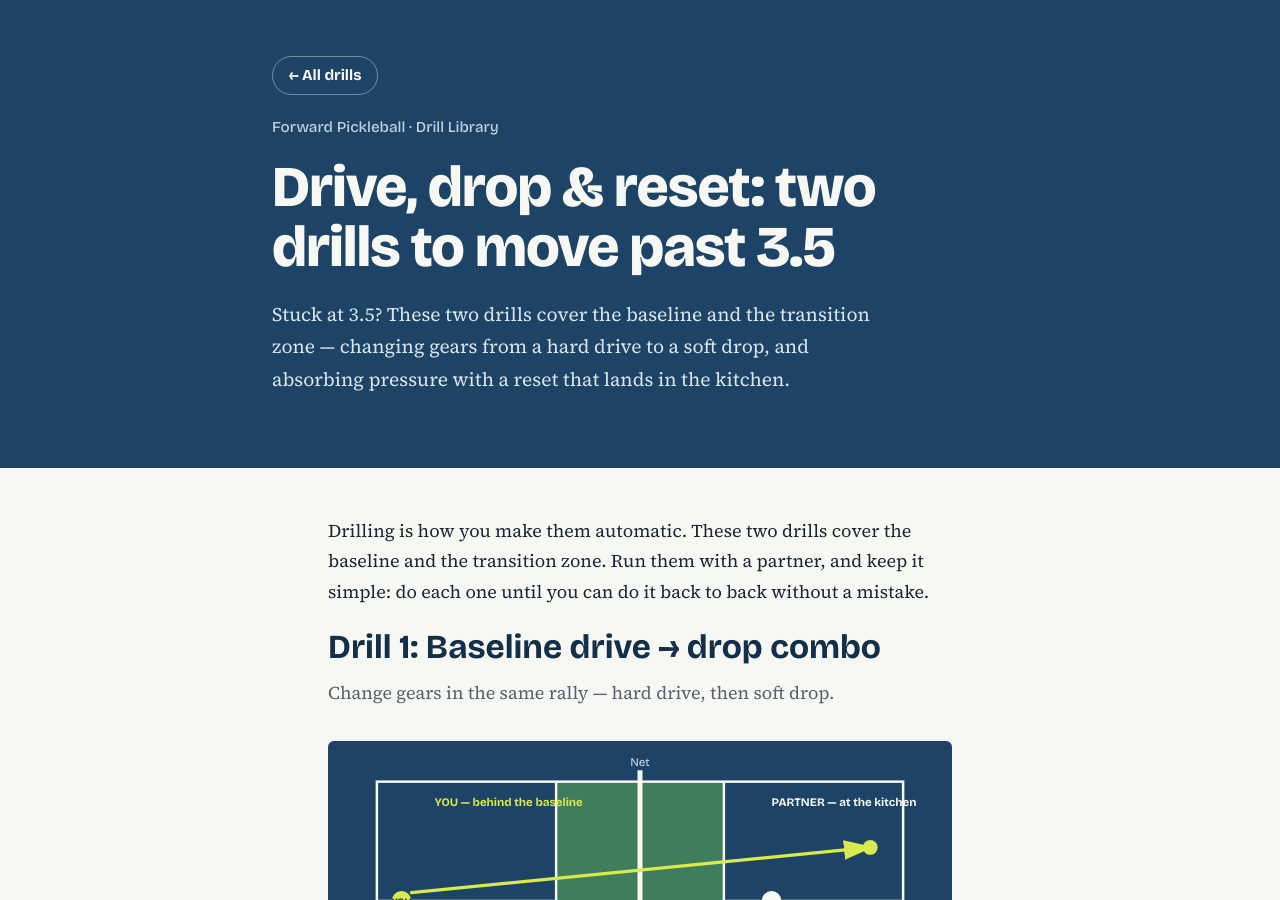
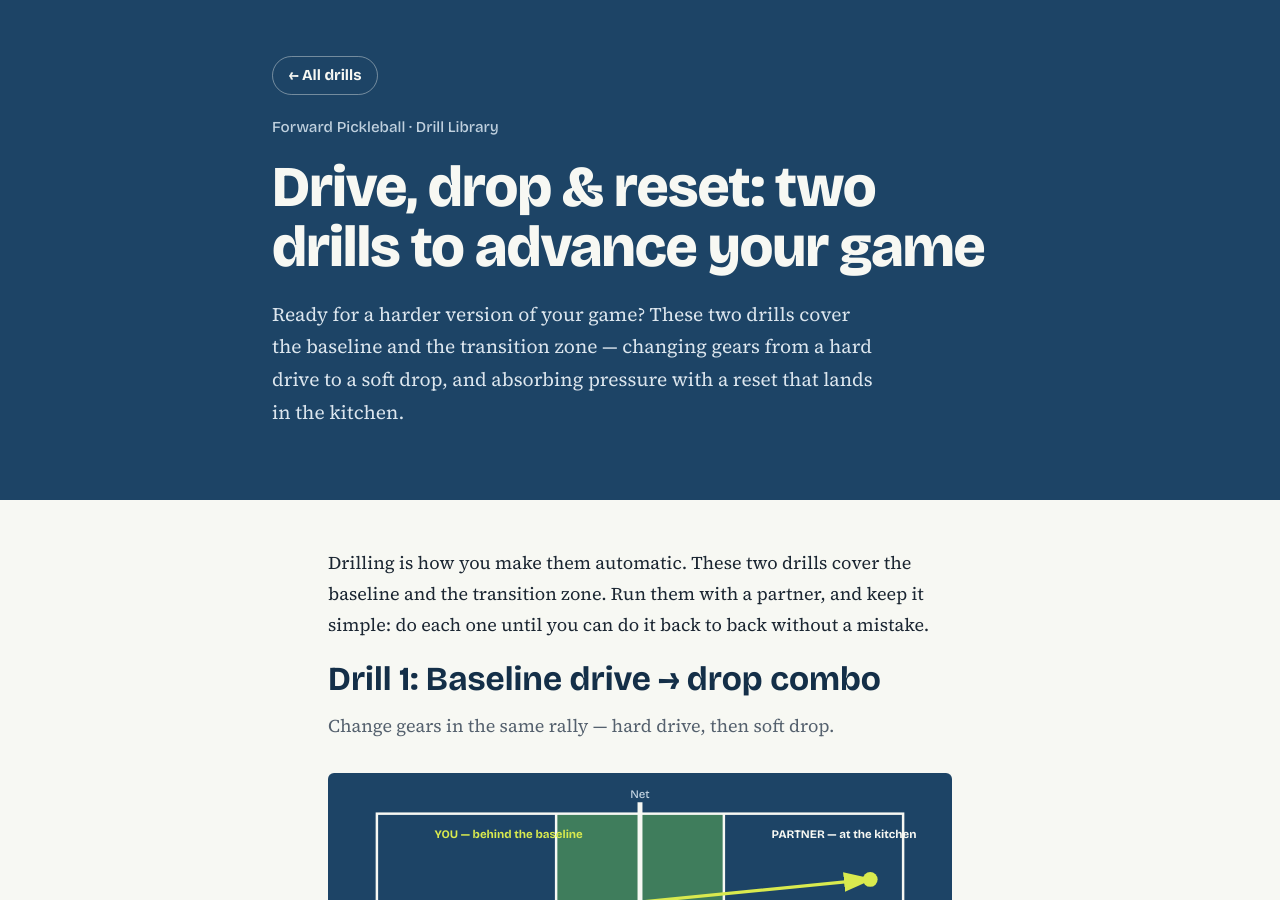
Before and after one commit to forwardpickleballorg-art/forwardpickleballorg-art.github.io, a Jekyll site: the page built from drilling/drive-drop-and-resets.html, in a window 1280 px wide and 900 px high. Built offline with Jekyll 4.4.1, drawn with Linux system fonts in a browser that asks for light colours.

Commit message:
Drive, Drop & Reset: reword from move past 3.5 to advance your game

```diff
--- a/drilling/drive-drop-and-resets.html
+++ b/drilling/drive-drop-and-resets.html
@@ -15,8 +15,8 @@ layout: null
 </script>
 <meta charset="UTF-8">
 <meta name="viewport" content="width=device-width, initial-scale=1.0">
-<title>Drive, Drop &amp; Reset: Two Drills to Move Past 3.5 | Forward Pickleball — Drill Library</title>
-<meta name="description" content="Two drills to move past 3.5: the baseline drive-drop combo, and transition-zone resets under pressure. Court diagrams, steps, and the key tips for each.">
+<title>Drive, Drop &amp; Reset: Two Drills to Advance Your Game | Forward Pickleball — Drill Library</title>
+<meta name="description" content="Two drills to advance your game: the baseline drive-drop combo, and transition-zone resets under pressure. Court diagrams, steps, and the key tips for each.">
 <link rel="preconnect" href="https://fonts.googleapis.com">
 <link rel="preconnect" href="https://fonts.gstatic.com" crossorigin>
 <link href="https://fonts.googleapis.com/css2?family=Bricolage+Grotesque:opsz,wght@12..96,500;12..96,700;12..96,800&family=Source+Serif+4:ital,opsz,wght@0,8..60,400;0,8..60,600;1,8..60,400&display=swap" rel="stylesheet">
@@ -69,8 +69,8 @@ layout: null
   <div class="hero-inner">
     <a class="back-link" href="/drilling/">← All drills</a>
     <p class="meta">Forward Pickleball · Drill Library</p>
-    <h1>Drive, drop &amp; reset: two drills to move past 3.5</h1>
-    <p class="dek">Stuck at 3.5? These two drills cover the baseline and the transition zone — changing gears from a hard drive to a soft drop, and absorbing pressure with a reset that lands in the kitchen.</p>
+    <h1>Drive, drop &amp; reset: two drills to advance your game</h1>
+    <p class="dek">Ready for a harder version of your game? These two drills cover the baseline and the transition zone — changing gears from a hard drive to a soft drop, and absorbing pressure with a reset that lands in the kitchen.</p>
   </div>
 </header>
 
--- a/drilling/index.html
+++ b/drilling/index.html
@@ -210,9 +210,9 @@ layout: null
       <a class="card" href="/drilling/drive-drop-and-resets/">
         <span class="card-num">Drill 04</span>
         <h3>Drive, Drop &amp; Reset</h3>
-        <p>Two drills to move past 3.5 — the baseline drive-drop combo, and transition-zone resets under pressure, with court diagrams for each.</p>
+        <p>Two drills to advance your game — the baseline drive-drop combo, and transition-zone resets under pressure, with court diagrams for each.</p>
         <div class="tags">
-          <span class="tag">3.5+</span>
+          <span class="tag">Advanced</span>
           <span class="tag">Drops</span>
           <span class="tag">Resets</span>
         </div>
```
